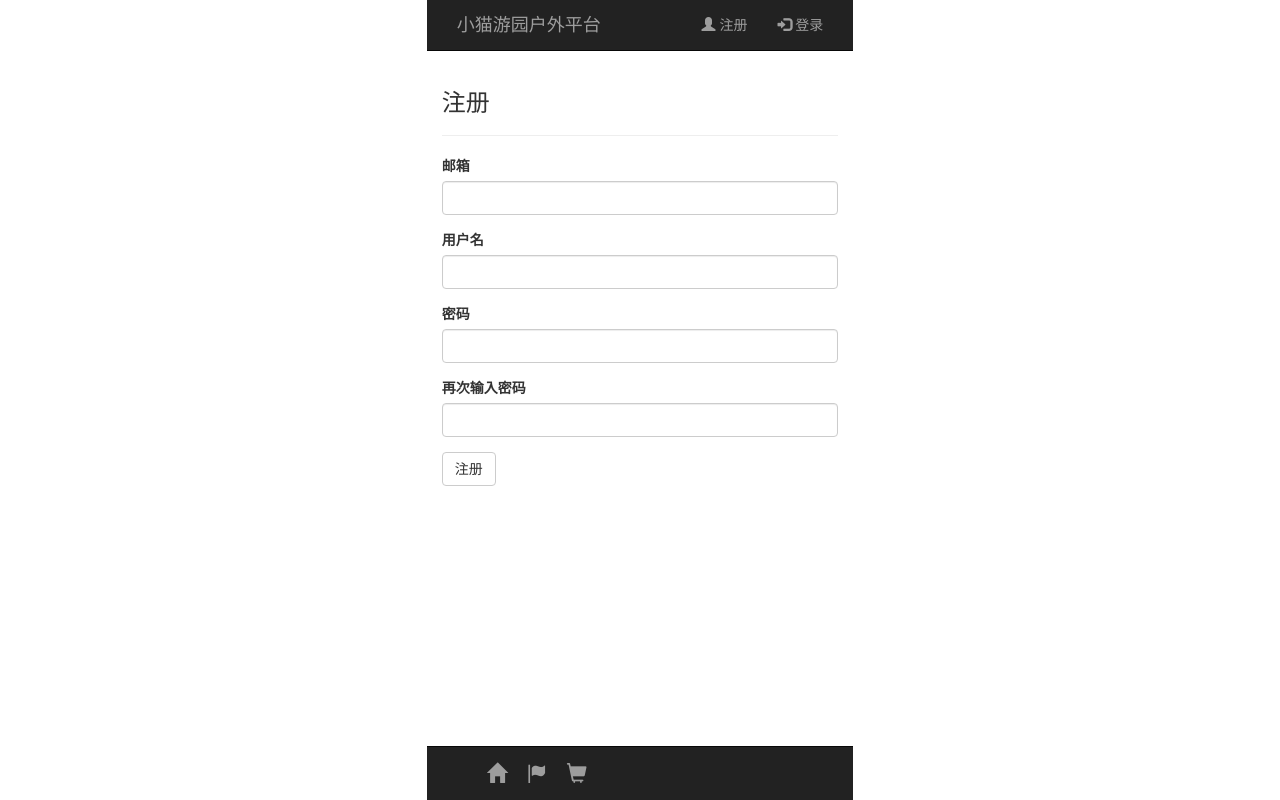
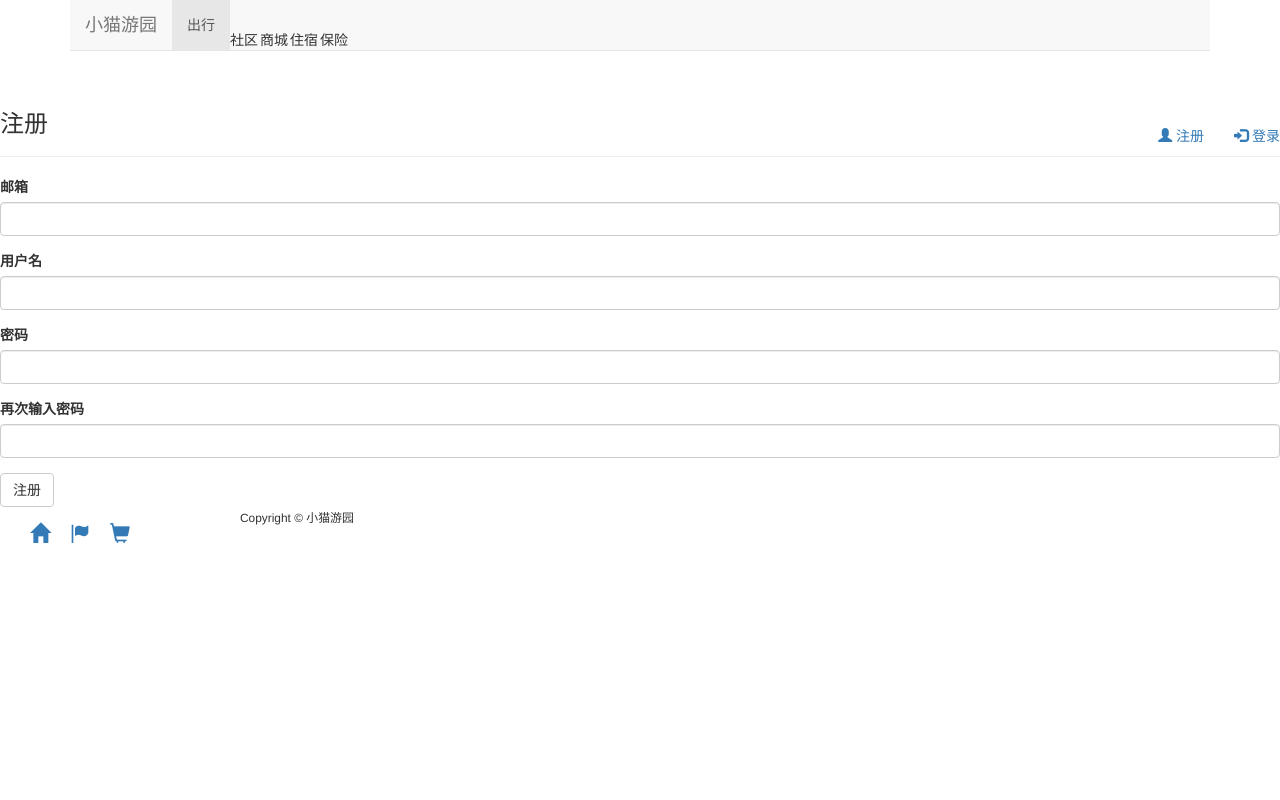
Before and after one commit to luckylark/catyy, a Flask app: page /auth/register in a window 1280 px wide. Run offline with Flask 2, Linux system fonts and the light colour scheme; parts of the project's set-up code (start-up, migrations or seed data) failed here and were passed over; some libraries are stand-ins or nearby versions.

Commit message:
change UI 1

```diff
--- a/app/app/__init__.py
+++ b/app/app/__init__.py
@@ -13,7 +13,7 @@ from .extentions import (
 )
 from flask_uploads import patch_request_class, configure_uploads
 from .config import config
-from flask import Flask, redirect, url_for
+from flask import Flask, redirect, url_for, render_template
 
 
 def create_app(config_name):
@@ -52,6 +52,8 @@ def create_app(config_name):
     #add main router
     @app.route('/')
     def index():
-        return redirect(url_for('team.select_outdoor'))
+        from .models.activity import Activity
+        carousel_items = Activity.query.order_by(Activity.timestamp.desc()).limit(5).all()
+        return render_template('home.html', carousel_items = carousel_items)
 
     return  app
--- /dev/null
+++ b/app/app/static/css/homepage.css
@@ -0,0 +1 @@
+/*主页布局*/
--- a/app/app/templates/base.html
+++ b/app/app/templates/base.html
@@ -6,22 +6,41 @@
 {{ moment.lang('zh-CN') }}
 {% endblock %}
 
-{% block title %}小猫游园户外平台{% endblock %}
+{% block title %}小猫游园户外资源平台{% endblock %}
 
 {% block head %}
 {{ super() }}
-<link rel="stylesheet" type="text/css" href="{{ url_for('static',filename='css/main.css') }}" />
+    <link rel="stylesheet" type="text/css" href="{{ url_for('static',filename='css/base.css') }}" />
+    <link rel="stylesheet" type="text/css" href="{{ url_for('static',filename='css/common.css') }}" />
+    <link rel="stylesheet" type="text/css" href="{{ url_for('static',filename='css/main.css') }}" />
 {% endblock %}
 
 {% block content %}
+<header role="banner">
+    <div class="container">
+    <!--logo-->
 
-    <div class="container col-xs-4 col-xs-offset-4" id="fixed-container">
     <!--顶部固定导航-->
-    <nav class="navbar navbar-inverse navbar-fixed-top col-xs-4 col-xs-offset-4" role="navigation">
-    <div class="container-fluid">
-        <div class="navbar-header">
-        <a class="navbar-brand" href="#">小猫游园户外平台</a>
-     </div>
+    <nav role="navigation" class="navbar navbar-default navbar-static-top">
+        <div class="container">
+            <div class="navbar-header">
+                <a class="navbar-brand" href="/">小猫游园</a>
+            </div>
+            <ul class="nav navbar-nav">
+                <li class="active"><a href="#">出行</a> </li>
+                <li><a href="#"></a>社区</li>
+                <li><a href="#"></a>商城</li>
+                <li><a href="#"></a>住宿</li>
+                <li><a href="#"></a>保险</li>
+            </ul>
+        </div>
+    </nav>
+    </div>
+</header>
+
+
+
+<main role="main">
         <ul class="nav navbar-nav navbar-right">
             {% if current_user.is_authenticated %}
              <li><a href="{{ url_for('auth.logout') }}"><span class="glyphicon glyphicon-log-out"></span> 注销</a></li>
@@ -31,8 +50,7 @@
              <li><a href="{{ url_for('auth.login') }}"><span class="glyphicon glyphicon-log-in"></span> 登录</a></li>
             {% endif %}
         </ul>
-    </div>
-    </nav>
+
 
     <!--flash-->
         {%  for msg in get_flashed_messages() %}
@@ -45,9 +63,7 @@
         {% block page_content  %}{% endblock %}
 
     <!--底部固定导航-->
-        <nav class="navbar navbar-inverse navbar-fixed-bottom col-xs-4 col-xs-offset-4" role="navigation">
-	        <div class="container-fluid">
-	        <div>
+
 		        <ul class="nav navbar-nav">
                     <li class="text-center col-xs-2" style="font-size:20px"><a href="/" title="主页"><span class="glyphicon glyphicon-home"/></a></li>
 			        <li class="text-center col-xs-2" style="font-size:20px"><a href="#" title="团队"><span class="glyphicon glyphicon-flag"/></a></li>
@@ -59,8 +75,9 @@
                         <a href="{{ url_for('admin.index') }}" title="管理页面"><span class="glyphicon glyphicon-edit"/></a></li>
                     {% endif %}
 		        </ul>
-	        </div>
-	        </div>
-        </nav>
-    </div>
+</main>
+
+<footer role="contentinfo">
+<p><small>Copyright &copy; 小猫游园</small></p>
+</footer>
 {% endblock %}
--- a/app/wsgi.py
+++ b/app/wsgi.py
@@ -1,3 +1,3 @@
-from app.__init__ import create_app
+from app import create_app
 
 app = create_app('production')
```
Also changed, not shown: app/app/templates/home.html (added, +44 -0 lines), app/app/static/css/base.css (added), app/app/static/css/common.css (added), app/app/static/images/logo.jpg (added).
